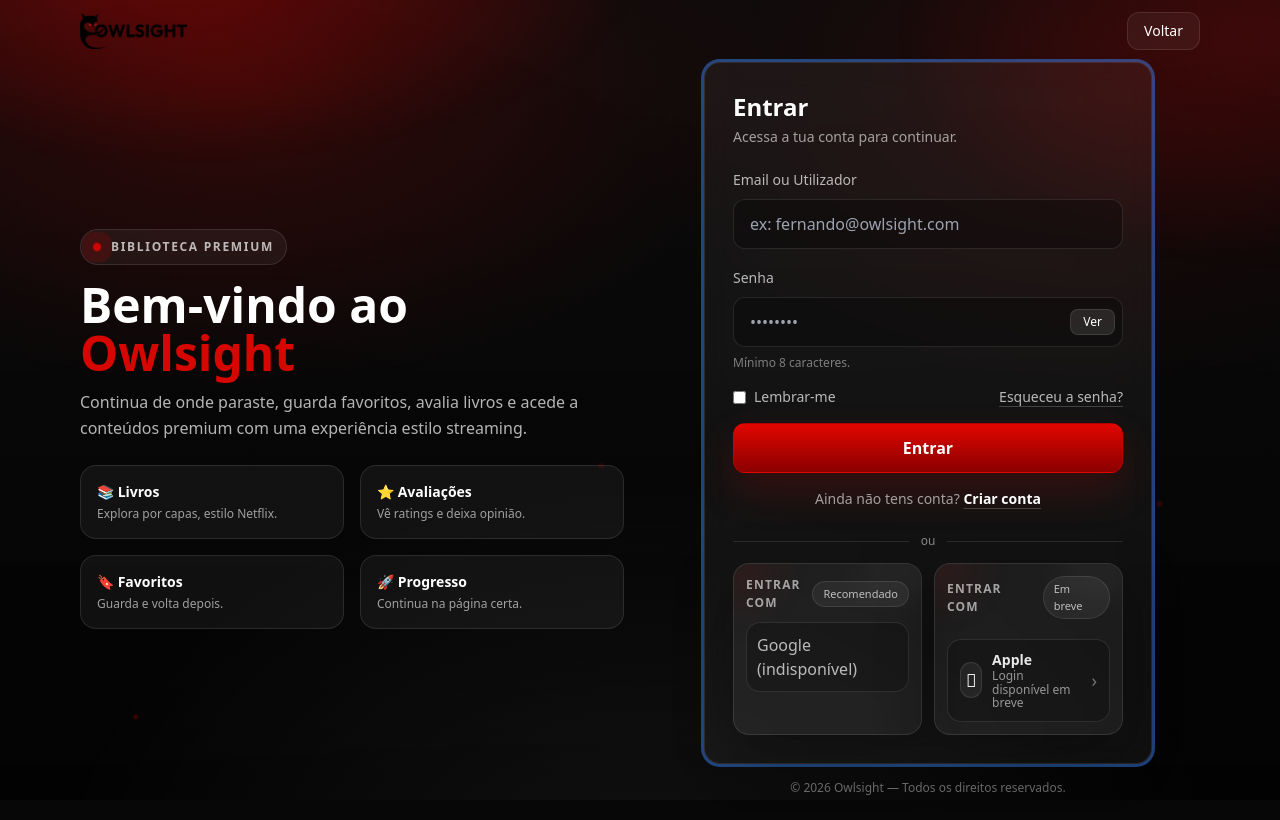
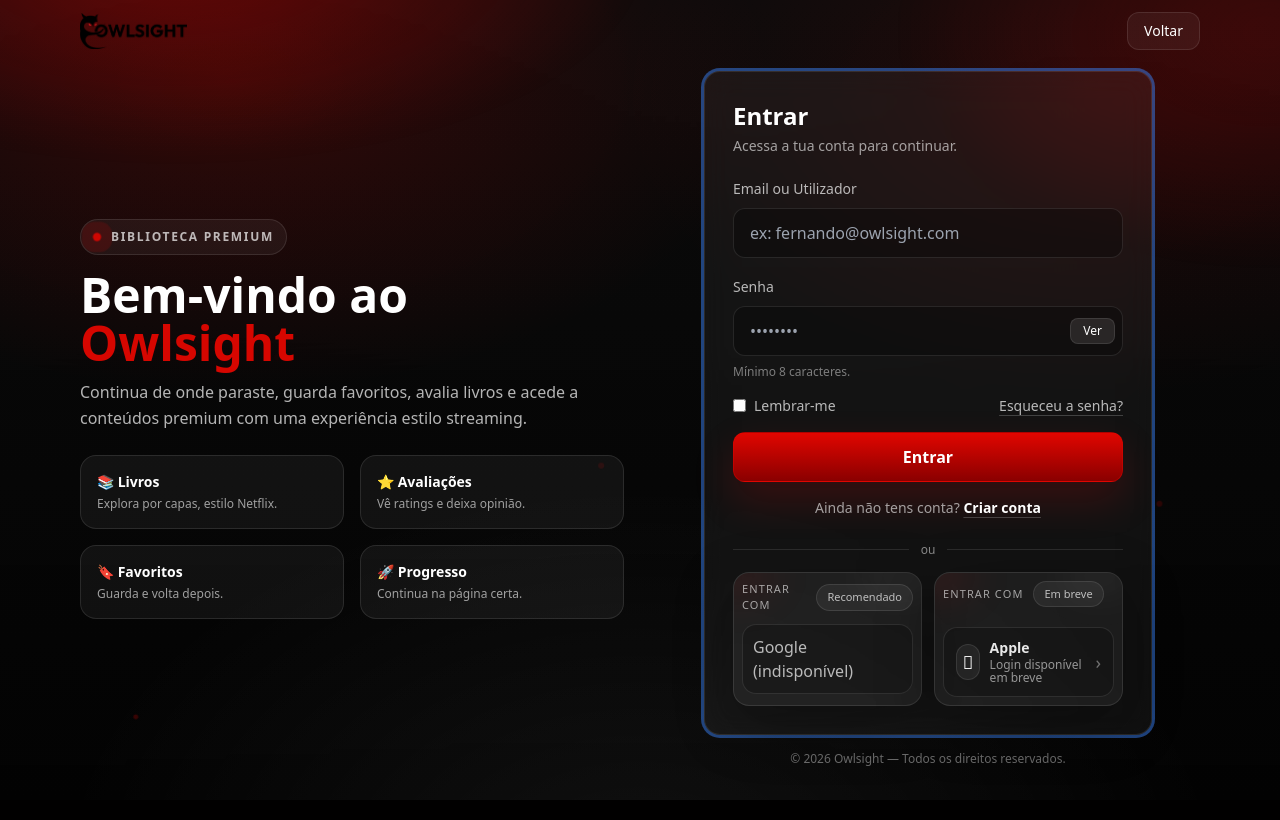
Before and after one commit to fernandomacombo/owlsight, a Django app: page /login/ in a window 1280 px wide. Run offline with Django 5.2, Linux system fonts and the light colour scheme; some libraries are stand-ins or nearby versions.

Commit message:
atualizar

```diff
--- a/frontend/templates/frontend/login.html
+++ b/frontend/templates/frontend/login.html
@@ -163,7 +163,7 @@
     .social-card{
       position: relative;
       border-radius: 16px;
-      padding: 12px;
+      padding: 8px;
       background: rgba(255,255,255,.05);
       border: 1px solid rgba(255,255,255,.10);
       backdrop-filter: blur(14px);
@@ -199,9 +199,9 @@
       margin-bottom: 10px;
     }
     .social-label{
-      font-size: 12px;
+      font-size: 11px;
       color: rgba(255,255,255,.60);
-      font-weight: 800;
+      font-weight: 500;
       letter-spacing: .10em;
       text-transform: uppercase;
     }
```
